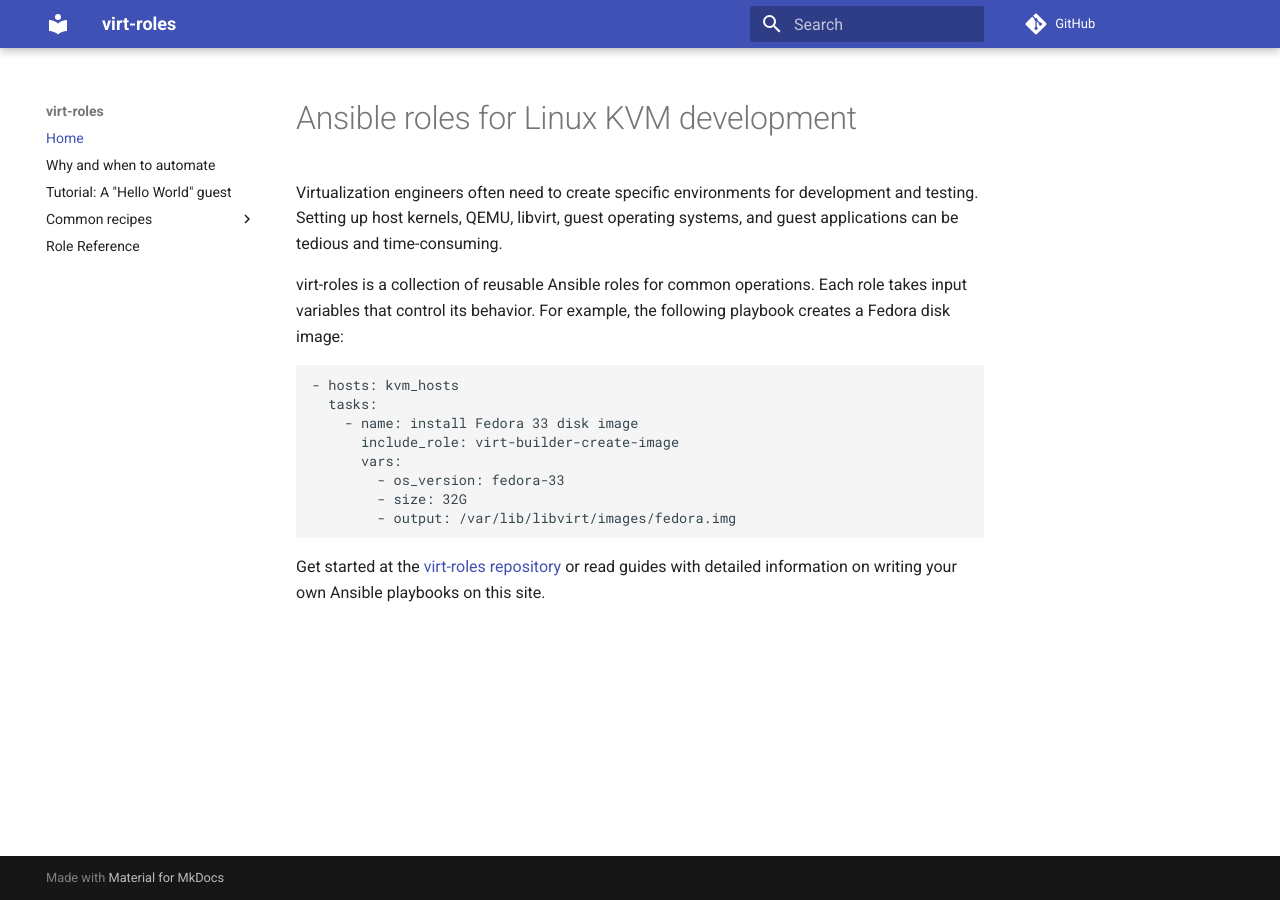
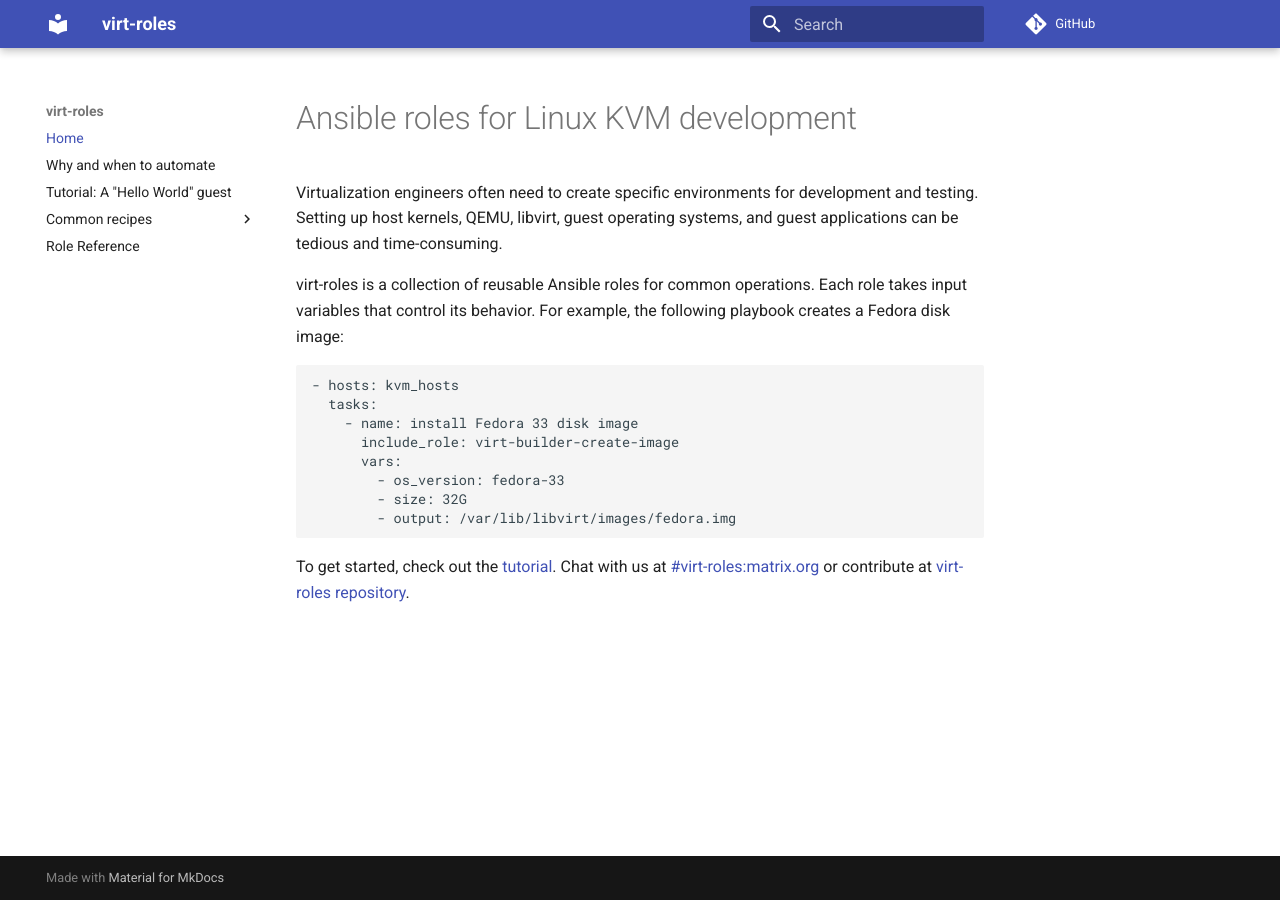
Before and after one commit to virt-roles/virt-roles.github.io, an MkDocs documentation site: the page built from docs/index.md, in a window 1280 px wide. Built offline with MkDocs 1.6.1 and Material for MkDocs 9.7.7, drawn with Linux system fonts in a browser that asks for light colours; comment, search, counter and statistics services are not loaded.

Commit message:
docs/index.md: add Matrix chat link
Signed-off-by: Stefan Hajnoczi <stefanha@redhat.com>

````diff
--- a/docs/index.md
+++ b/docs/index.md
@@ -19,6 +19,4 @@
         - output: /var/lib/libvirt/images/fedora.img
 ```
 
-Get started at the [virt-roles
-repository](https://github.com/virt-roles/virt-roles) or read guides with
-detailed information on writing your own Ansible playbooks on this site.
+To get started, check out the [tutorial](tutorial.md). Chat with us at [#virt-roles:matrix.org](https://matrix.to/#/#virt-roles:matrix.org) or contribute at [virt-roles repository](https://github.com/virt-roles/virt-roles).
````
